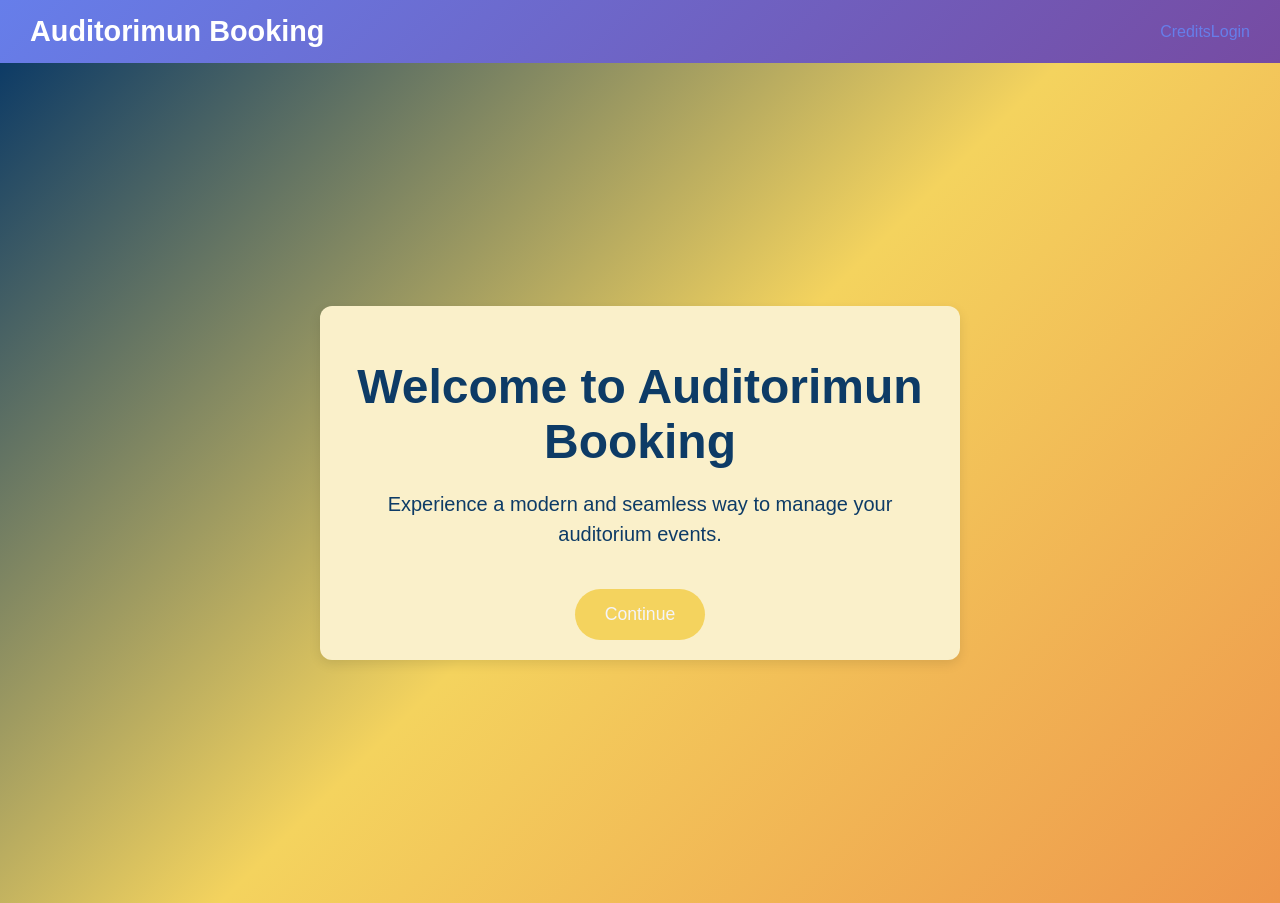
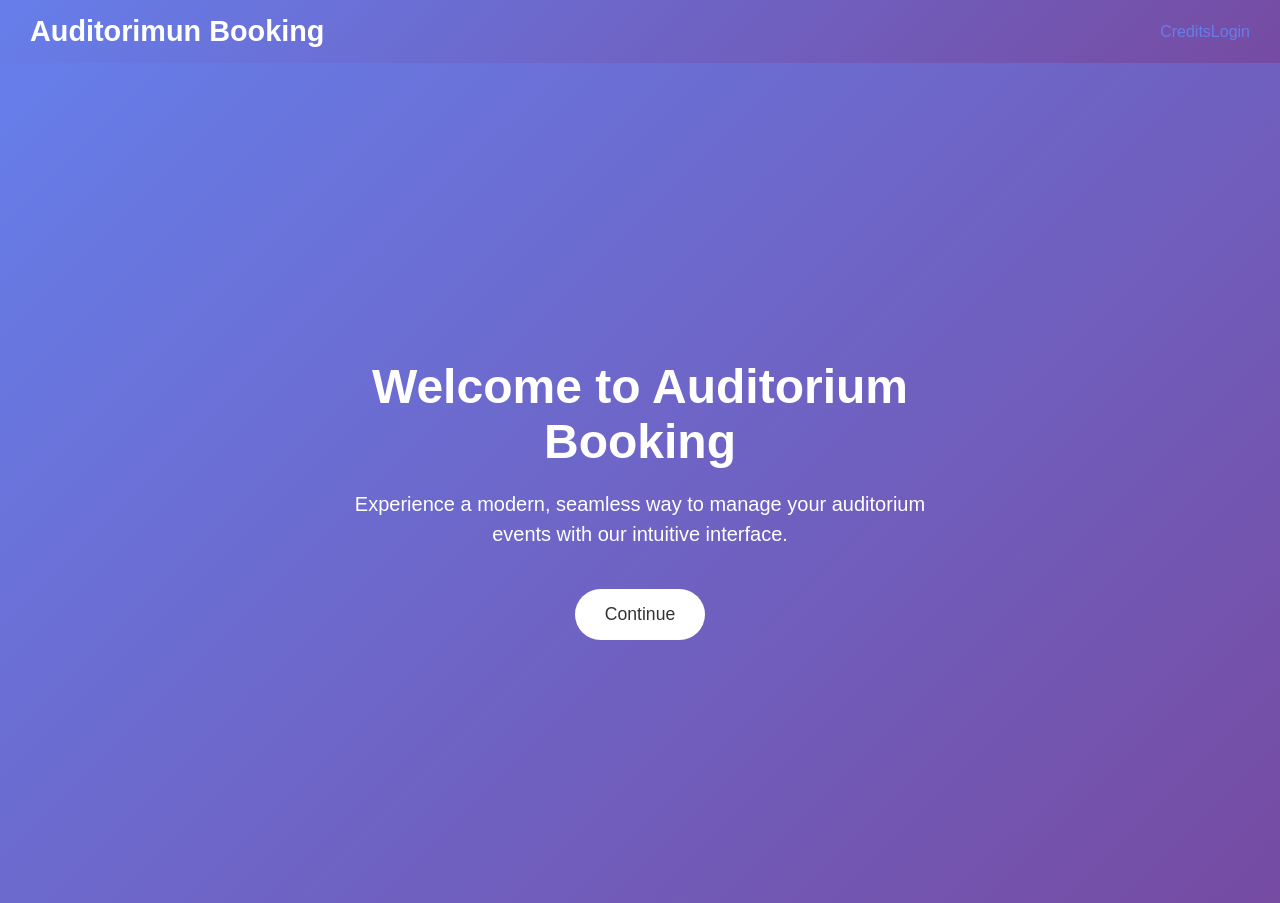
Before and after one commit to Plug0007/auditoriumfrontend, a React (Create React App) app: page / in a window 1280 px wide. Built offline with nearby package versions, Linux system fonts and the light colour scheme.

Commit message:
Update App.js

```diff
--- a/src/App.js
+++ b/src/App.js
@@ -1,7 +1,8 @@
 import React, { useState } from 'react';
 import { Routes, Route } from 'react-router-dom';
 import Header from './components/Header';
-import Intro from './components/PwaIntro'; // or PwaIntro if you have one
+import Intro from './components/Intro';
+import Home from './components/Home';
 import Login from './components/Login';
 import AdminDashboard from './components/AdminDashboard';
 import FacultyDashboard from './components/FacultyDashboard';
@@ -13,30 +14,26 @@ function App() {
   const [alertMessage, setAlertMessage] = useState('');
   const [alertType, setAlertType] = useState('info');
 
-  const showToast = (msg, type = 'success') => {
+  const showAlert = (msg, type = 'success') => {
     setAlertMessage(msg);
     setAlertType(type);
   };
 
   return (
-    <div className="app-container">
+    <>
       <Header />
       {alertMessage && (
-        <AlertModal
-          message={alertMessage}
-          type={alertType}
-          onClose={() => setAlertMessage('')}
-        />
+        <AlertModal message={alertMessage} type={alertType} onClose={() => setAlertMessage('')} />
       )}
       <Routes>
-        <Route path="/" element={<Intro />} />
+        <Route exact path="/" element={<Intro />} />
+        <Route path="/home" element={<Home />} />
         <Route path="/login" element={<Login />} />
-        <Route path="/admin" element={<AdminDashboard showToast={showToast} />} />
-        <Route path="/faculty" element={<FacultyDashboard showToast={showToast} />} />
+        <Route path="/admin" element={<AdminDashboard showToast={showAlert} />} />
+        <Route path="/faculty" element={<FacultyDashboard showToast={showAlert} />} />
         <Route path="/credits" element={<Credits />} />
-        <Route path="*" element={<Intro />} />
       </Routes>
-    </div>
+    </>
   );
 }
 
```
